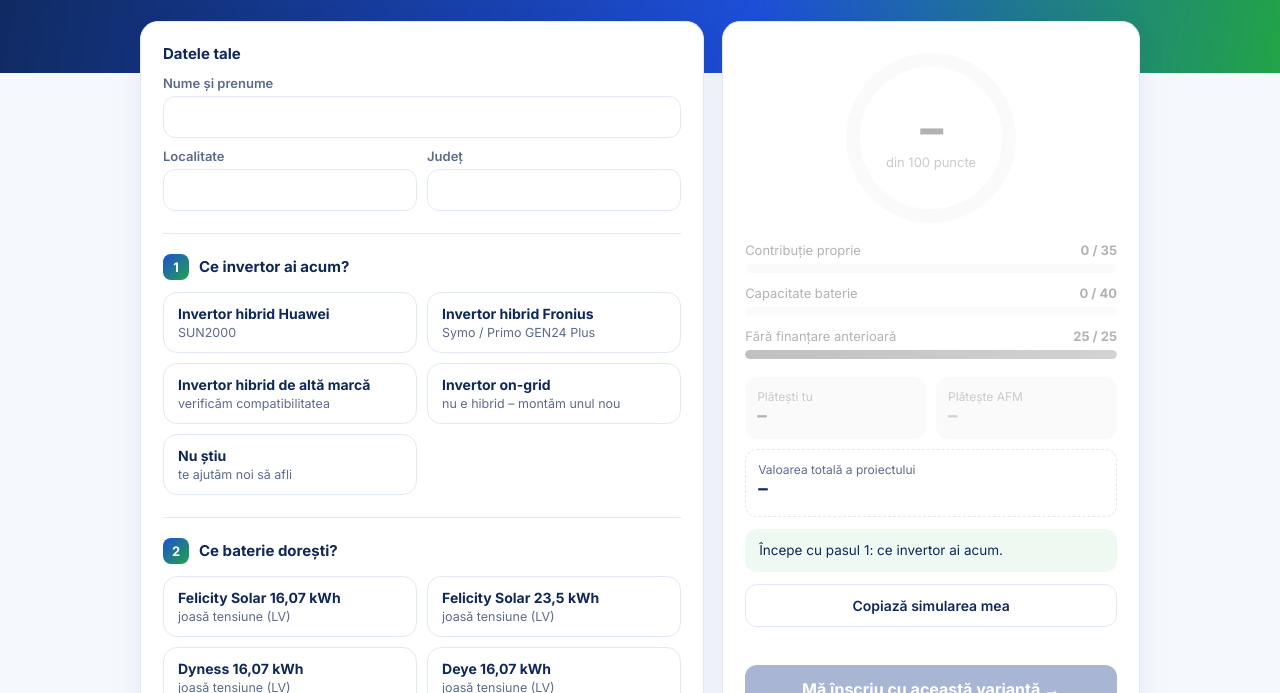
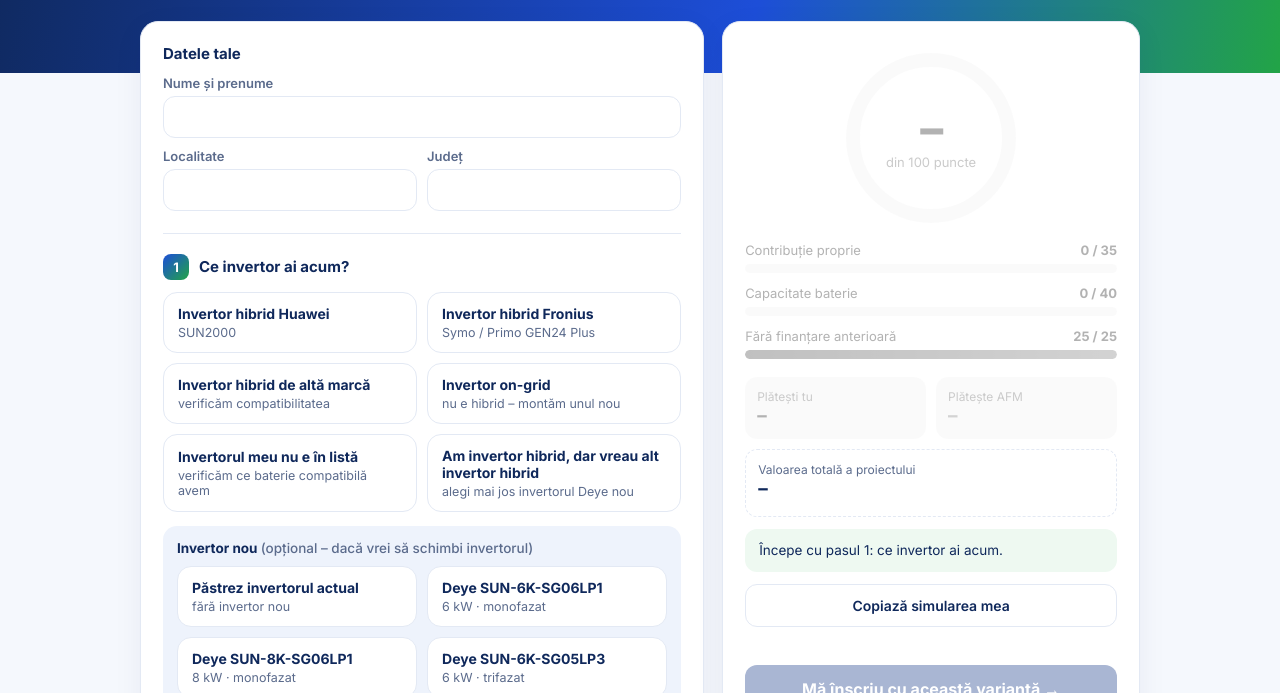
Before and after one commit to Pyxyqa/masi-calculator, a plain HTML site: page index.html in a window 1280 px wide. Shown: the part 259-952 px from the top of the page. Drawn offline with Linux system fonts and the light colour scheme.

Commit message:
Add files via upload

```diff
--- a/index.html
+++ b/index.html
@@ -123,8 +123,8 @@
     <div class="section">
       <p class="step"><span class="num">1</span>Ce invertor ai acum?</p>
       <div class="opts" id="invs"></div>
-      <div class="sub" id="newInvBox" hidden>
-        <p class="lbl">Ce invertor hibrid dorești? <span style="font-weight:500;color:var(--muted)">(pentru on-grid e nevoie de unul nou)</span></p>
+      <div class="sub" id="newInvBox">
+        <p class="lbl">Invertor nou <span id="niNote" style="font-weight:500;color:var(--muted)"></span></p>
         <div class="opts" id="newInvs"></div>
       </div>
     </div>
@@ -192,7 +192,7 @@
 </div>
 </main>
 <footer>
-  Estimare orientativă după draftul ghidului AFM Casa Verde Baterii 2026. Punctaj: contribuție proprie maxim 35 p = 37,5 × (contribuția ta ÷ suma cerută de la AFM) − 2,5 (minim 10 p); capacitate maxim 40 p = 4 × kWh − 20 (maximul de la 15 kWh); fără finanțare anterioară pentru stocare 25 p. Finanțarea AFM: cel mult 75% din valoarea bateriei și cel mult 15.000 lei; capacitate minimă 10 kWh. Invertorul nou (la on-grid) se plătește de client și nu e finanțat de AFM. Prețurile MASI sunt cu TVA și se confirmă printr-o ofertă personalizată; finanțarea se aprobă exclusiv de AFM.<br>
+  Estimare orientativă după draftul ghidului AFM Casa Verde Baterii 2026. Punctaj: contribuție proprie maxim 35 p = 37,5 × (contribuția ta ÷ suma cerută de la AFM) − 2,5 (minim 10 p); capacitate maxim 40 p = 4 × kWh − 20 (maximul de la 15 kWh); fără finanțare anterioară pentru stocare 25 p. Finanțarea AFM: cel mult 75% din valoarea bateriei și cel mult 15.000 lei; capacitate minimă 10 kWh. Invertorul nou Deye (obligatoriu la on-grid, opțional în rest) se plătește de client și nu e finanțat de AFM. Prețurile MASI sunt cu TVA și se confirmă printr-o ofertă personalizată; finanțarea se aprobă exclusiv de AFM.<br>
   MASI Smart Energy S.R.L. · m.sima@masismartenergy.ro · 0763 900 411 / 0744 614 511
 </footer>
 <script>
@@ -220,8 +220,17 @@ const INVS=[
   {id:'fro',  name:'Invertor hibrid Fronius', d:'Symo / Primo GEN24 Plus'},
   {id:'other',name:'Invertor hibrid de altă marcă', d:'verificăm compatibilitatea'},
   {id:'grid', name:'Invertor on-grid', d:'nu e hibrid – montăm unul nou'},
-  {id:'ns',   name:'Nu știu', d:'te ajutăm noi să afli'}
+  {id:'unk',  name:'Invertorul meu nu e în listă', d:'verificăm ce baterie compatibilă avem'},
+  {id:'swap', name:'Am invertor hibrid, dar vreau alt invertor hibrid', d:'alegi mai jos invertorul Deye nou'}
 ];
+const NEED_NEW=id=>id==='grid'||id==='swap';
+// compatibilitate baterii: invertor nou Deye -> doar LV; Huawei -> LUNA; Fronius -> Reserva sau BYD
+function allowed(){
+  if(S.newInv&&S.newInv!=='keep')return {ids:['FEL16','FEL23.5','DYN16','DEY16'],why:'Invertorul hibrid Deye este compatibil doar cu bateriile Felicity Solar, Dyness și Deye.'};
+  if(S.inv==='hua')return {ids:['LUN5','LUN7'],why:'La invertorul Huawei se poate monta doar bateria Huawei LUNA2000. Pentru altă baterie alege un invertor nou Deye.'};
+  if(S.inv==='fro')return {ids:['RES3.97','BYD2.56'],why:'La invertorul Fronius se pot monta doar bateriile Fronius Reserva sau BYD Battery-Box HVS. Pentru altă baterie alege un invertor nou Deye.'};
+  return null;
+}
 const S={nume:'',loc:'',jud:'',inv:null,newInv:null,bat:null,mods:1,mode:'min',c:10000,prior:0};
 const $=id=>document.getElementById(id);
 const lei=n=>Math.round(n).toLocaleString('ro-RO')+' lei';
@@ -235,8 +244,8 @@ function mkOpts(el,list,key,onPick){
     b.innerHTML=`<b>${o.name}</b>${o.d?`<span>${o.d}</span>`:''}`;
     b.onclick=()=>{if(b.disabled)return;S[key]=o.id;onPick&&onPick(o);render()};el.appendChild(b);});
 }
-mkOpts($('invs'),INVS,'inv',o=>{if(o.id!=='grid')S.newInv=null;});
-mkOpts($('newInvs'),NEWINV,'newInv');
+mkOpts($('invs'),INVS,'inv',o=>{if(NEED_NEW(o.id)&&S.newInv==='keep')S.newInv=null;});
+mkOpts($('newInvs'),[{id:'keep',name:'Păstrez invertorul actual',d:'fără invertor nou'}].concat(NEWINV),'newInv');
 mkOpts($('bats'),BATS.map(b=>({id:b.id,name:b.name,d:(b.type==='LV'?'joasă tensiune (LV)':'înaltă tensiune (HV)')})),'bat',o=>{
   const b=BATS.find(x=>x.id===o.id); // propune nr. minim de module pentru 10 kWh
   S.mods=Math.max(1,Math.ceil(10/b.kwh-1e-9));});
@@ -251,7 +260,7 @@ function calc(){
   const b=BATS.find(x=>x.id===S.bat); if(!b) return null;
   const kwh=S.mods*b.kwh;
   const batTot=S.mods*b.mod+b.fix;
-  const ni=S.inv==='grid'?NEWINV.find(x=>x.id===S.newInv):null;
+  const ni=NEWINV.find(x=>x.id===S.newInv)||null;
   const inv=ni?ni.price:0;
   const tot=batTot+inv;
   const afmMax=Math.min(15000,0.75*batTot);
@@ -267,23 +276,32 @@ function calc(){
 function render(fromInput){
   // marcaje
   $('invs').querySelectorAll('.opt').forEach(e=>e.setAttribute('aria-pressed',e.dataset.id===S.inv));
-  $('newInvBox').hidden=S.inv!=='grid';
-  $('newInvs').querySelectorAll('.opt').forEach(e=>e.setAttribute('aria-pressed',e.dataset.id===S.newInv));
-  const onlyLV=S.inv==='grid';
-  if(onlyLV&&S.bat&&BATS.find(x=>x.id===S.bat).type==='HV')S.bat=null;
-  $('bats').querySelectorAll('.opt').forEach(e=>{const b=BATS.find(x=>x.id===e.dataset.id);
-    e.disabled=onlyLV&&b.type==='HV';e.setAttribute('aria-pressed',e.dataset.id===S.bat);});
-  $('batHint').textContent=onlyLV?'Cu invertor on-grid montăm un invertor hibrid Deye, compatibil doar cu bateriile Felicity Solar, Dyness și Deye.':'';
+  $('niNote').textContent=NEED_NEW(S.inv)?'(obligatoriu: alege invertorul hibrid Deye)':'(opțional – dacă vrei să schimbi invertorul)';
+  $('newInvs').querySelectorAll('.opt').forEach(e=>{e.disabled=e.dataset.id==='keep'&&NEED_NEW(S.inv);e.setAttribute('aria-pressed',e.dataset.id===S.newInv);});
+  const al=allowed();
+  if(al&&S.bat&&!al.ids.includes(S.bat)){S.bat=null;}
+  $('bats').querySelectorAll('.opt').forEach(e=>{e.disabled=!!al&&!al.ids.includes(e.dataset.id);e.setAttribute('aria-pressed',e.dataset.id===S.bat);});
+  $('batHint').textContent=al?al.why:'';
   $('mods').textContent=S.mods;
   $('mode').querySelectorAll('button').forEach(b=>b.setAttribute('aria-pressed',b.dataset.m===S.mode));
   $('prior').querySelectorAll('button').forEach(b=>b.setAttribute('aria-pressed',+b.dataset.p===S.prior));
   $('customBox').hidden=S.mode!=='custom';
   if(!fromInput)$('cIn').value=S.c;
 
+  const stop=S.inv==='unk';
+  $('newInvBox').hidden=stop;
+  document.querySelectorAll('main .section').forEach((el,i)=>{if(i>=2)el.hidden=stop;});
+  if(stop){
+    $('capTxt').textContent='–';
+    show(null,[['warn','Pentru invertorul tău verificăm disponibilitatea unei baterii compatibile. Trimite-ne datele (marca și modelul invertorului) prin formular sau sună-ne și revenim cu o ofertă.']],true);
+    $('cta').classList.remove('off');$('cta').textContent='Trimite-ne datele invertorului →';
+    return;
+  }
+  $('cta').textContent='Mă înscriu cu această variantă →';
   const r=calc();
   const msgs=[];let blocked=false;
   if(!S.inv)msgs.push(['tip','Începe cu pasul 1: ce invertor ai acum.']);
-  if(S.inv==='grid'&&!S.newInv){msgs.push(['tip','Alege invertorul hibrid Deye pe care îl dorești.']);blocked=true;}
+  if(NEED_NEW(S.inv)&&!(S.newInv&&S.newInv!=='keep')){msgs.push(['tip','Alege invertorul hibrid Deye nou pe care îl dorești.']);blocked=true;}
   if(!r){
     $('capTxt').textContent='–';
     if(S.inv)msgs.push(['tip','Alege bateria la pasul 2.']);
```
